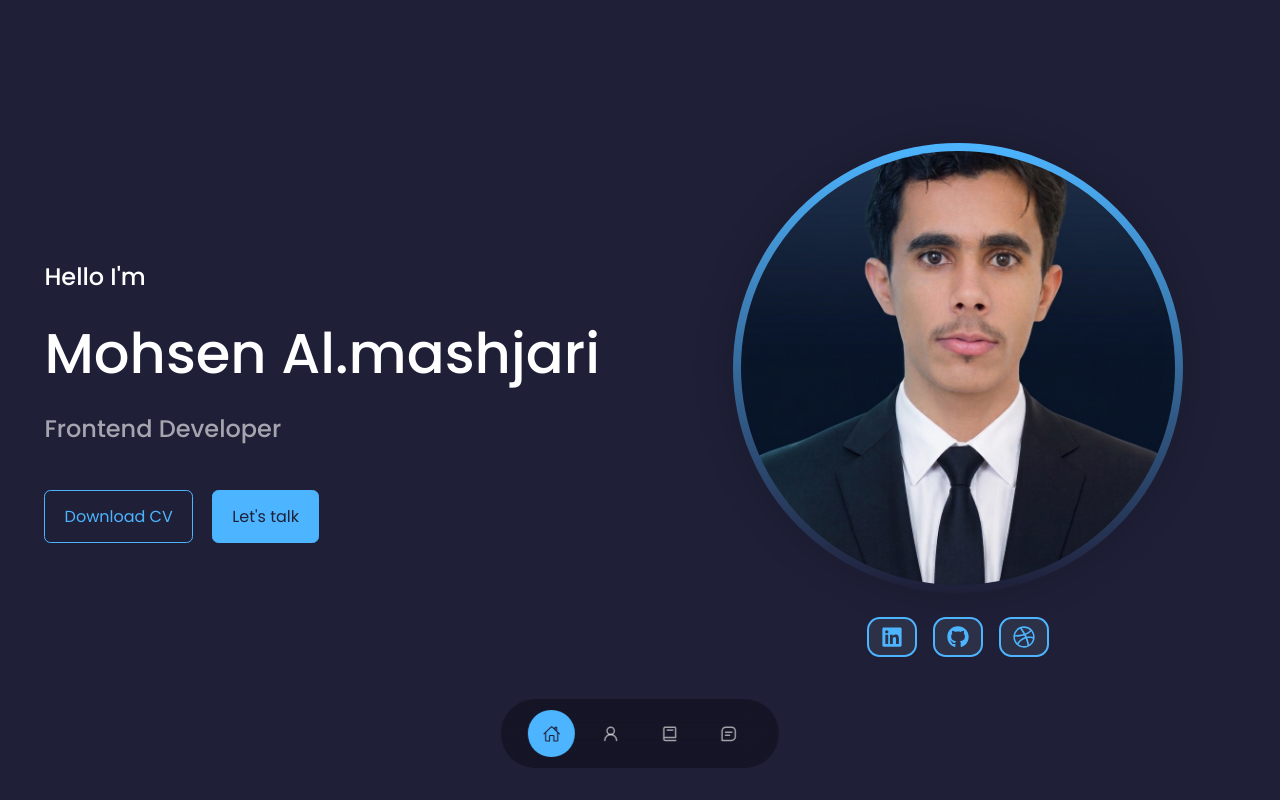
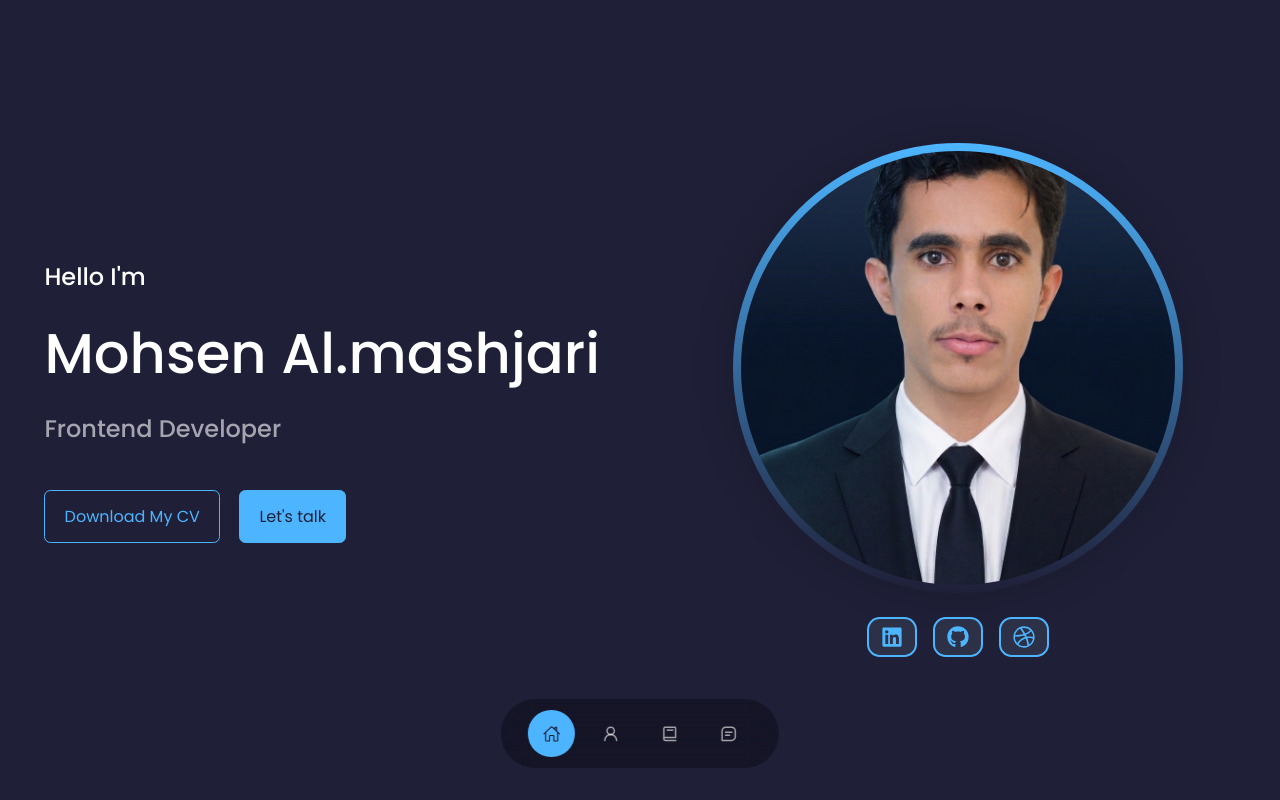
Before and after one commit to Moh775-m/profile, a React (Vite) app: page / in a window 1280 px wide. Shown: the top 800 px of the page. Built offline with nearby package versions, Linux system fonts and the light colour scheme.

Commit message:
edit home.jsx

```diff
--- a/src/components/home/Home.jsx
+++ b/src/components/home/Home.jsx
@@ -18,7 +18,7 @@ function Home() {
 
           <div className="btns">
             <a href={CV} className="btn" download>
-              Download CV
+              Download My CV
             </a>
 
             <a href="#contact" className="btn btn-primary">
```
